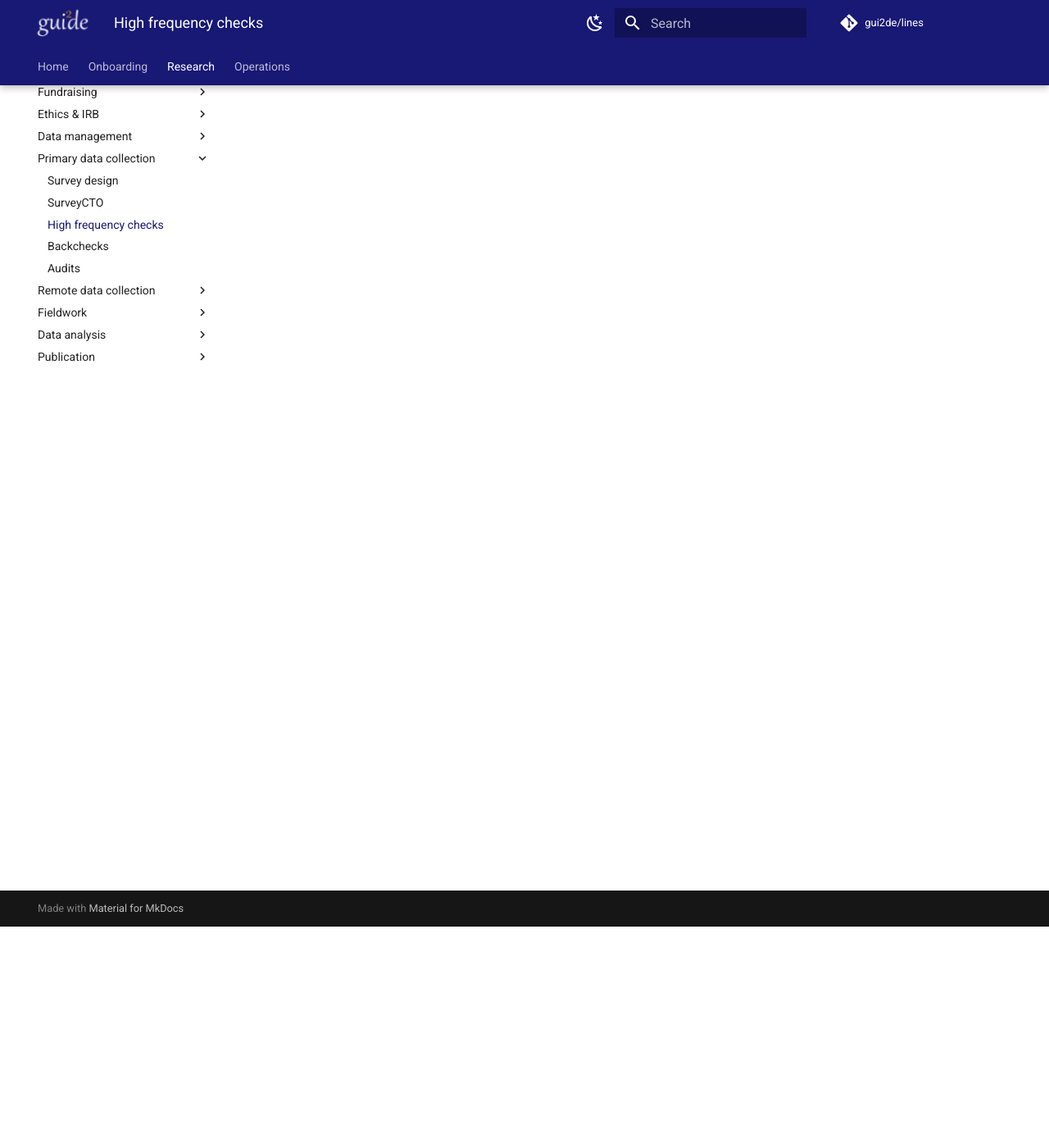
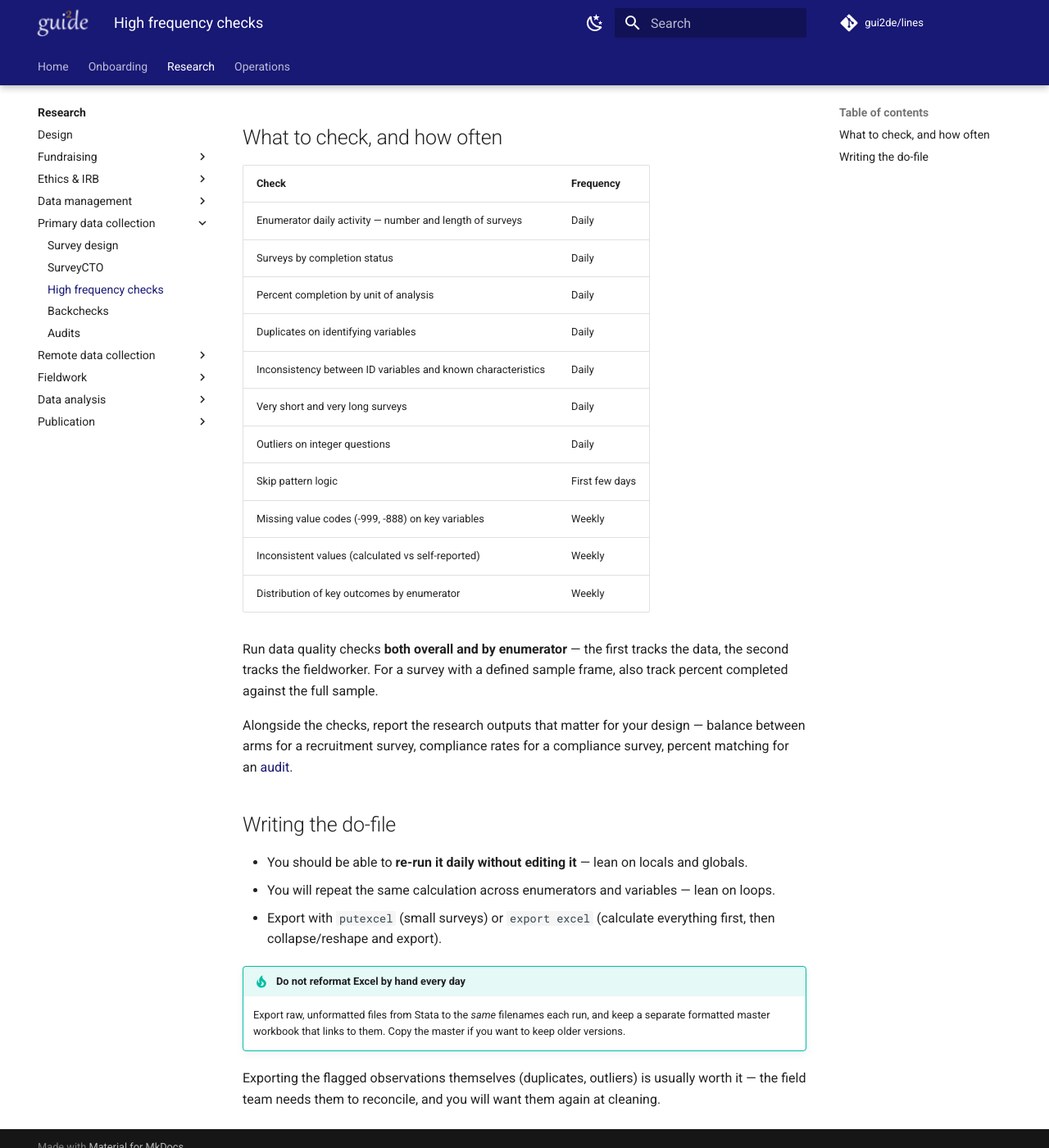
Before and after one commit to gui2de/lines, an MkDocs documentation site: the page built from docs/research/data-collection/hfc.md, in a window 1280 px wide and 1400 px high, scrolled down 270 px. Shown: the whole window at 82% size. Built offline with MkDocs 1.6.1 and Material for MkDocs 9.7.7, drawn with Linux system fonts in a browser that asks for light colours; comment, search, counter and statistics services are not loaded; some of the changed text lies outside the part shown.

Commit message:
Port HFC, audits and enumerator training inline
- HFC: cheatsheet 7 merged with the HFC index sheet into a what-to-check
  table with frequencies, plus do-file guidance; links to the HFC library
  for worked examples rather than naming past authors
- Audits: cheatsheet 8, condensed to the comparison method and the
  reporting breakdown
- Enumerator training: the in-person counterpart to the remote page

Co-Authored-By: Claude Opus 5 <noreply@anthropic.com>

```diff
--- a/docs/research/data-collection/hfc.md
+++ b/docs/research/data-collection/hfc.md
@@ -1,5 +1,48 @@
-# High Frequency Checks
+# High frequency checks
 
-!!! note "To be written"
+HFCs generate dashboards while data collection is ongoing, to check that enumerators' work is
+done properly and to catch problems in the data early. Not everything below is relevant to every
+survey — each survey needs its own do-file producing the dashboards you will review daily.
 
-    This page is part of the new handbook structure and has not been written yet.
+Past examples, with the code behind them, are indexed in the
+[HFC library](https://drive.google.com/drive/folders/1iEymHFV_G8_xlTTHq-m4ahLZGim6aal1)
+(see the [index sheet](https://docs.google.com/spreadsheets/d/1fREnSzJwosL1imPvalkM7rabBXtC5dWN2lGgmpl4200/edit)).
+Start from one of those rather than from scratch.
+
+## What to check, and how often
+
+| Check | Frequency |
+| --- | --- |
+| Enumerator daily activity — number and length of surveys | Daily |
+| Surveys by completion status | Daily |
+| Percent completion by unit of analysis | Daily |
+| Duplicates on identifying variables | Daily |
+| Inconsistency between ID variables and known characteristics | Daily |
+| Very short and very long surveys | Daily |
+| Outliers on integer questions | Daily |
+| Skip pattern logic | First few days |
+| Missing value codes (-999, -888) on key variables | Weekly |
+| Inconsistent values (calculated vs self-reported) | Weekly |
+| Distribution of key outcomes by enumerator | Weekly |
+
+Run data quality checks **both overall and by enumerator** — the first tracks the data, the second
+tracks the fieldworker. For a survey with a defined sample frame, also track percent completed
+against the full sample.
+
+Alongside the checks, report the research outputs that matter for your design — balance between
+arms for a recruitment survey, compliance rates for a compliance survey, percent matching for an
+[audit](audits.md).
+
+## Writing the do-file
+
+- You should be able to **re-run it daily without editing it** — lean on locals and globals.
+- You will repeat the same calculation across enumerators and variables — lean on loops.
+- Export with `putexcel` (small surveys) or `export excel` (calculate everything first, then collapse/reshape and export).
+
+!!! tip "Do not reformat Excel by hand every day"
+
+    Export raw, unformatted files from Stata to the *same* filenames each run, and keep a separate
+    formatted master workbook that links to them. Copy the master if you want to keep older versions.
+
+Exporting the flagged observations themselves (duplicates, outliers) is usually worth it — the
+field team needs them to reconcile, and you will want them again at cleaning.
```
Also changed, not shown: docs/research/data-collection/audits.md (+31 -2 lines), docs/research/fieldwork/training.md (+22 -2 lines).
